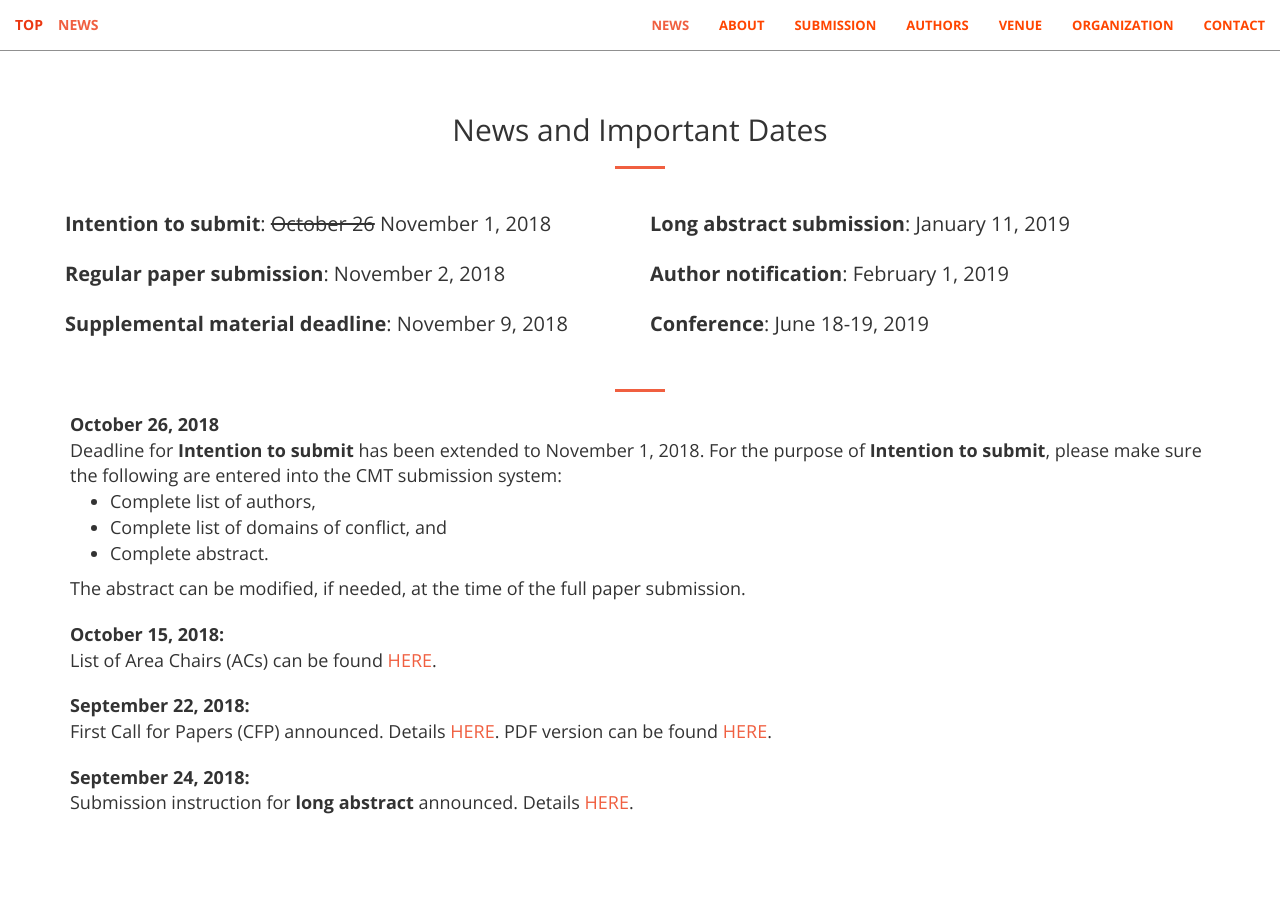
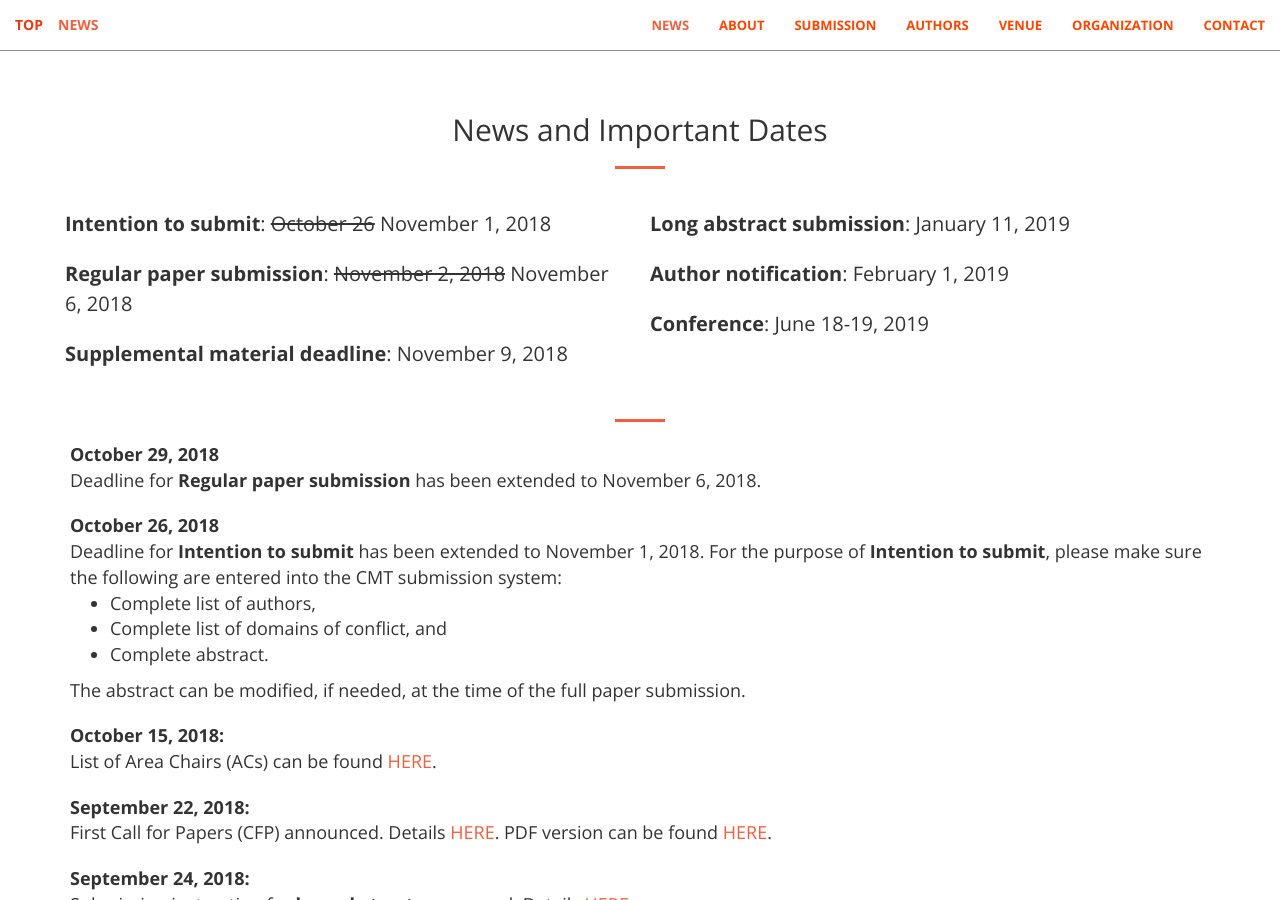
Before and after one commit to ipcai2021/ipcai2021.github.io, a Jekyll site: the page built from index.html, in a window 1280 px wide and 900 px high, scrolled down 887 px. Built offline with Jekyll 4.4.1, drawn with Linux system fonts in a browser that asks for light colours.

Commit message:
full paper deadline change

```diff
--- a/_includes/news.html
+++ b/_includes/news.html
@@ -30,7 +30,7 @@
                     <div class="row">
                         <div class="column" >
                             <p><b>Intention to submit</b>: <strike>October 26</strike> November 1, 2018</p>
-                            <p><b>Regular paper submission</b>: November 2, 2018</p>
+                            <p><b>Regular paper submission</b>: <strike>November 2, 2018</strike> November 6, 2018</p>
                             <p><b>Supplemental material deadline</b>: November 9, 2018</p>
                         </div>
                         <div class="column" ">
@@ -51,6 +51,9 @@
                 </h4>
                 <hr>
                 <h4>
+                    <dl>
+                        <dt>October 29, 2018</dt><dd>Deadline for <strong>Regular paper submission</strong> has been extended to November 6, 2018.</dd>
+                    </dl>
                     <dl>
                         <dt>October 26, 2018</dt><dd>Deadline for <strong>Intention to submit</strong> has been extended to November 1, 2018. For the purpose of <strong>Intention to submit</strong>, please make sure the following are entered into the CMT submission system:
                         <ul>
```
